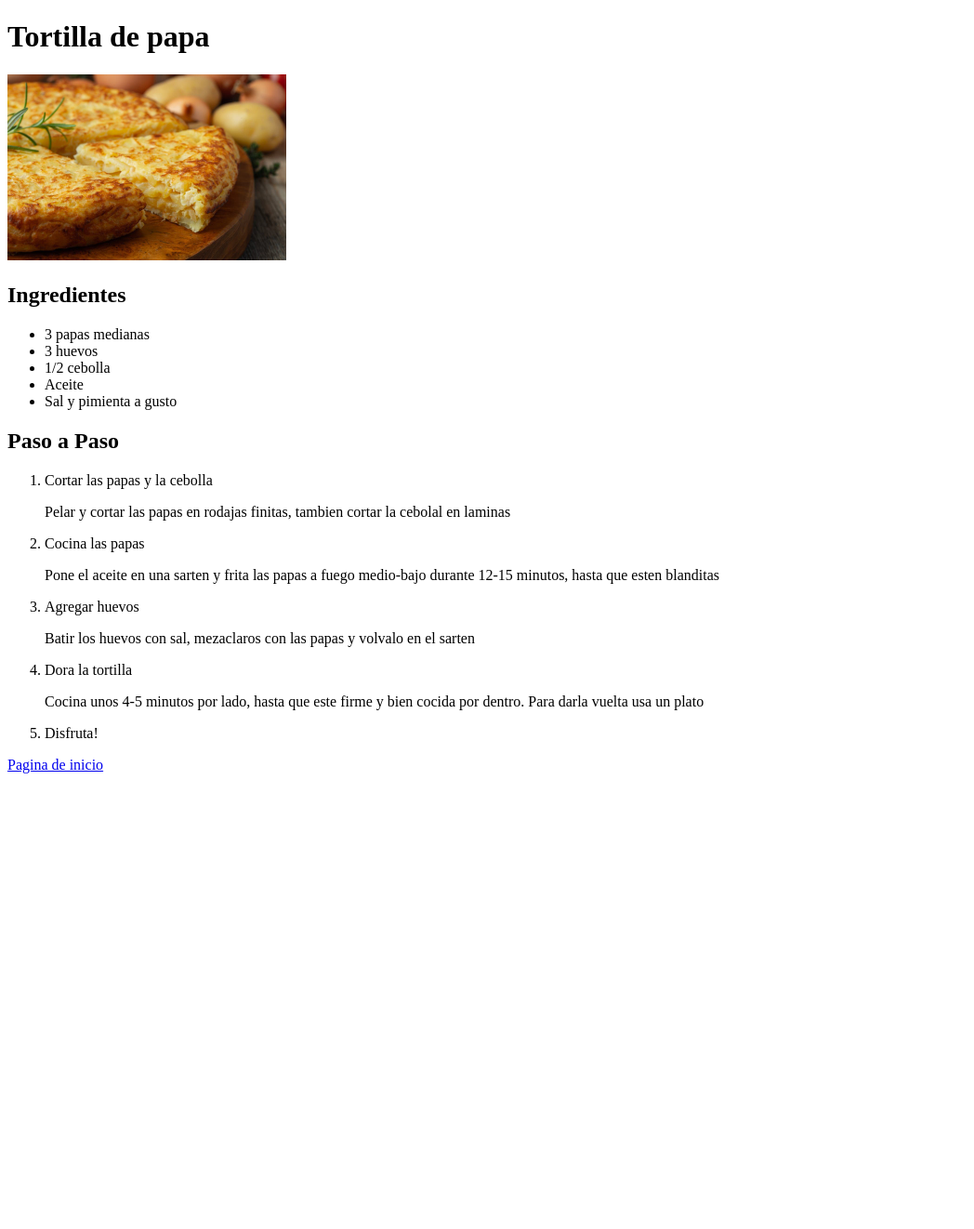
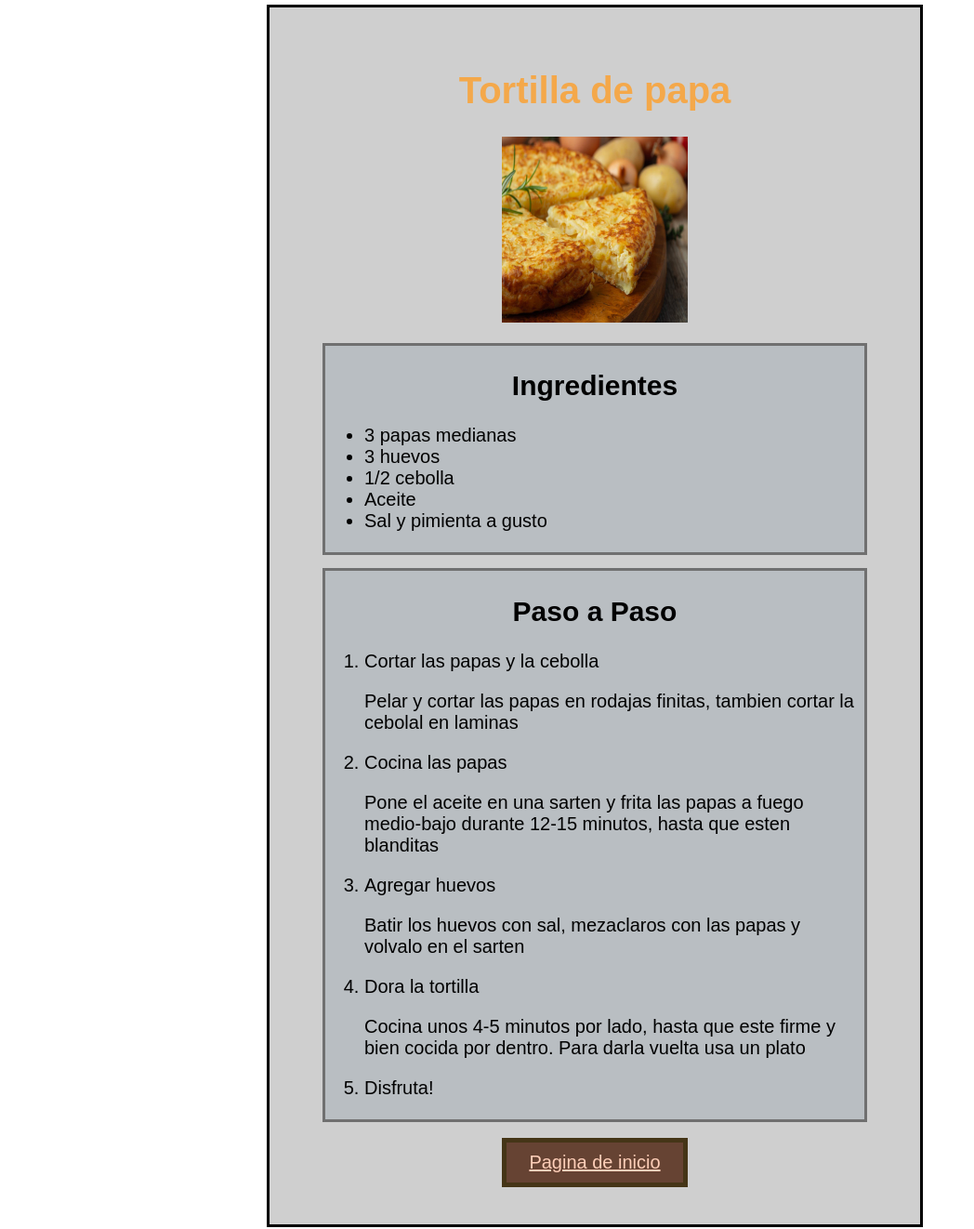
Before and after one commit to Li-Monti/odin-recipes, a plain HTML site: page recipes/tortillaDePapa.html in a window 1280 px wide. Shown: the whole page at 93% size, without its empty margins (0-1048 px from the left). Before the commit the page ends 840 px from the top, so only its background shows below. Drawn offline with Linux system fonts and the light colour scheme.

Commit message:
implementacion de CSS
Implementacion de lo aprendido en el curso de CSS de odin project

```diff
--- a/recipes/tortillaDePapa.html
+++ b/recipes/tortillaDePapa.html
@@ -1,14 +1,16 @@
 <!DOCTYPE html>
 <html>
     <head>
+        <link rel="stylesheet" href="../styles.css">
         <meta charset="UTF-8">
         <title>Tortilla de papa</title>
     </head>
 
     <body>
-        <h1>Tortilla de papa</h1>
+        <div class="card">
+            <h1>Tortilla de papa</h1>
         <img src="../images/tortilla-de-papa.jpg" alt="Tortilla de papa" height="200">
-
+        <div class="ingredientes">
         <h2>Ingredientes</h2>
         <ul>
             <li>3 papas medianas</li>
@@ -17,7 +19,8 @@
             <li>Aceite</li>
             <li>Sal y pimienta a gusto</li>
         </ul>
-
+        </div>
+        <div class="paso-paso">
         <h2>Paso a Paso</h2>
         <ol>
             <li>Cortar las papas y la cebolla</li>
@@ -34,7 +37,10 @@
 
             <li>Disfruta!</li>
         </ol>
-
-        <a href="../index.html">Pagina de inicio</a>
+        </div>
+        <div class="boton" >
+            <a href="../index.html">Pagina de inicio</a>
+        </div>
+        </div>
     </body>
 </html>
--- /dev/null
+++ b/styles.css
@@ -0,0 +1,75 @@
+
+
+* {
+    box-sizing: border-box;
+
+}
+
+body {
+    background-color: rgb(255, 255, 255);
+}
+
+.card{
+    background-color: rgb(207, 207, 207);
+    font-family: "Iosevka", sans-serif;
+    font-size: 20px;
+    width: 700px;
+    height: auto;
+    padding: 40px;
+    margin: auto;
+    outline: 3px solid black;
+    text-align: center;
+}
+
+h1{
+text-align: center;
+color: rgb(244, 168, 74);
+}
+
+h2{
+    text-align: center;
+}
+
+img {
+    text-align: center;
+    width: 200px;
+    height: 200px;
+}
+
+.recipes-list{
+background-color: rgb(255, 255, 255);
+border: 10px rgb(31, 26, 26);
+text-align: left;
+padding: 5px;
+outline: 3px solid rgb(151, 146, 146);
+margin-bottom: 30px;
+}
+
+.ingredientes{
+    background-color: rgb(185, 190, 194);
+    text-align: left;
+    padding: 2px;
+    margin: 20px;
+    outline: 3px solid rgb(112, 112, 112);
+}
+.paso-paso{
+    background-color: rgb(185, 190, 194);
+    text-align: left;
+    padding: 2px;
+    margin: 20px;
+    outline: 3px solid rgb(112, 112, 112);
+}
+
+
+
+.boton{
+    padding: 10px;
+    background-color: rgb(102, 67, 51);
+    border: solid 5px rgb(69, 53, 23);
+    margin: auto;
+    width: 200px;
+}
+
+.boton a{
+color: rgb(255, 207, 185);
+}
```
Also changed, not shown: index.html (+12 -5 lines), recipes/BifeCriolla.html (+12 -2 lines), recipes/pasta.html (+11 -5 lines), images/odin.png (added).
